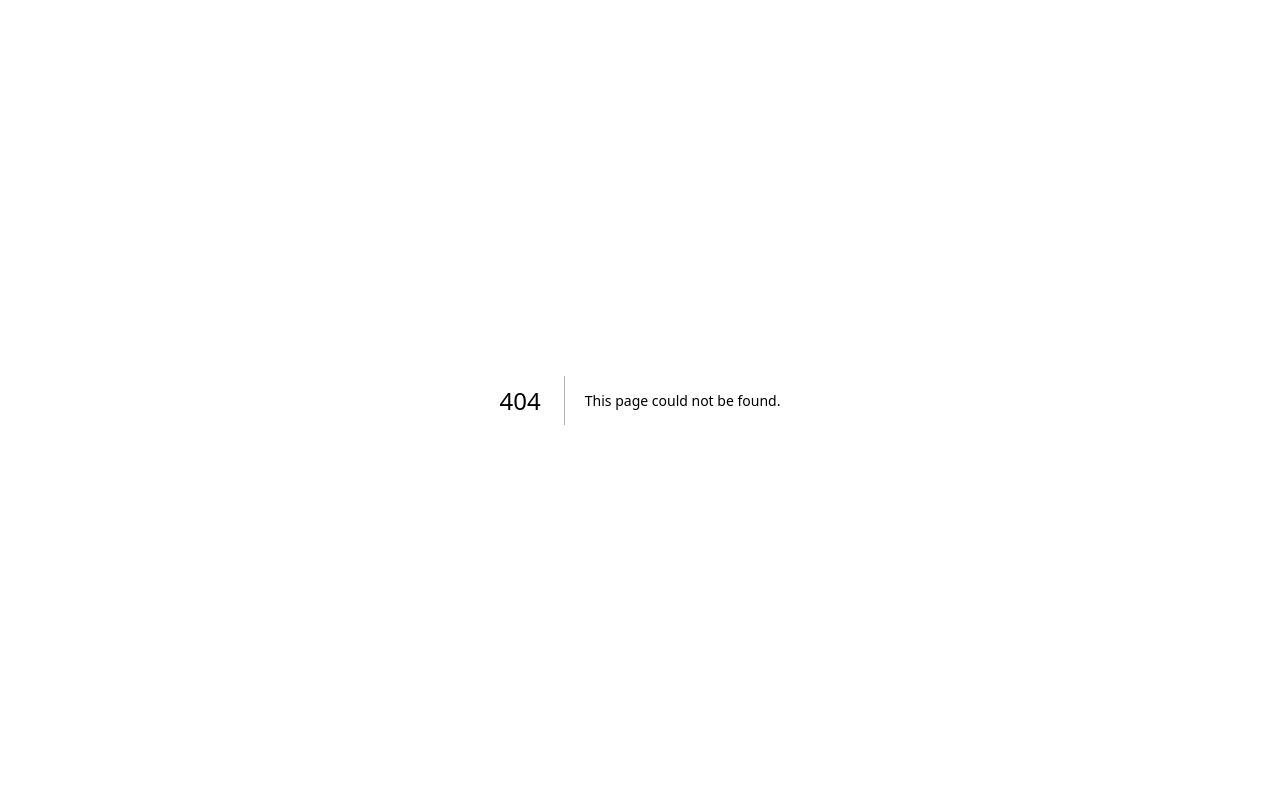
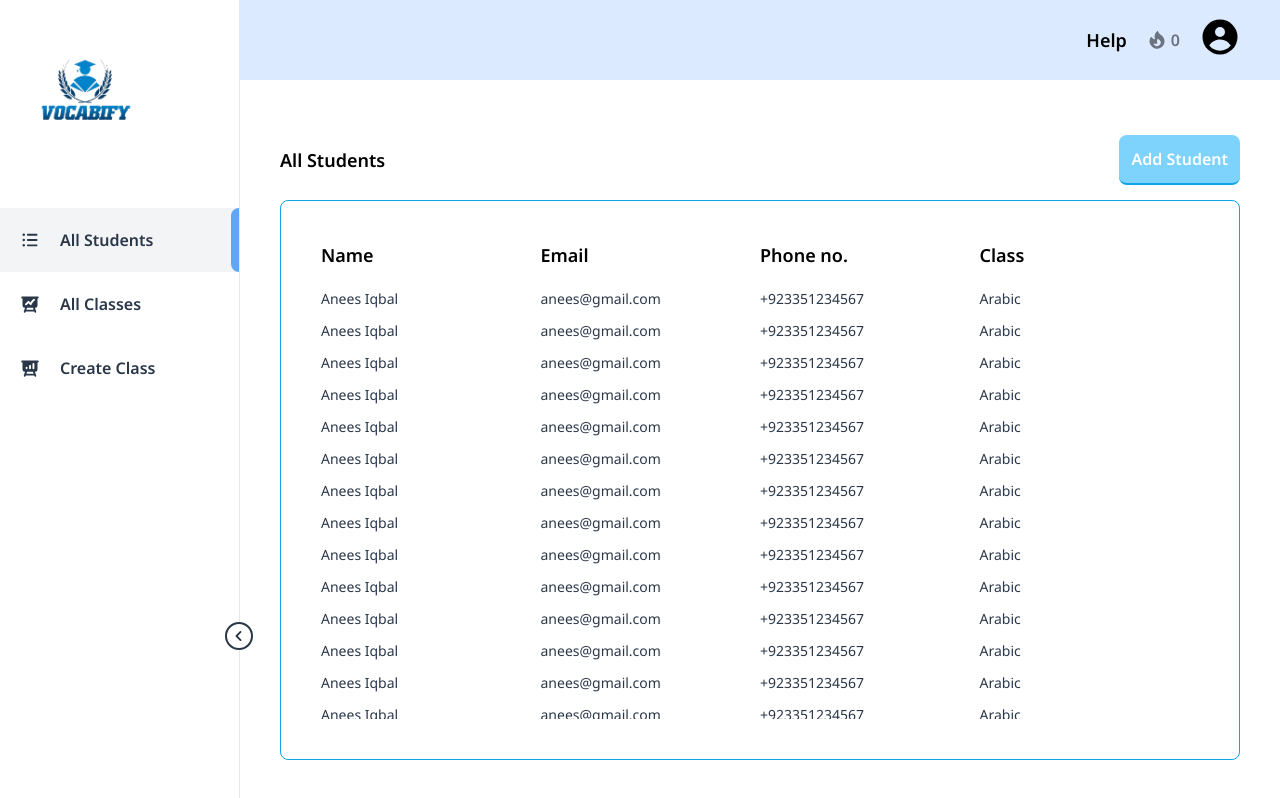
Before and after one commit to HarisShaikh97/language-learning-app, a Next.js app: page /teacher/all-students in a window 1280 px wide. Before the commit this address had no page. Built offline with nearby package versions, Linux system fonts and the light colour scheme.

Commit message:
Teacher dashboard

```diff
--- /dev/null
+++ b/app/teacher/add-student/page.js
@@ -0,0 +1,69 @@
+"use client"
+
+import { useState } from "react"
+import { MultiSelect } from "primereact/multiselect"
+import TeacherLayout from "@/components/teacher/layout/Layout"
+import "primereact/resources/themes/lara-light-indigo/theme.css"
+import "primereact/resources/primereact.min.css"
+import "primeicons/primeicons.css"
+
+export default function AddStudent() {
+	const [selectedClasses, setSelectedClasses] = useState([])
+
+	const options = [
+		{ label: "Arabic", value: "arabic" },
+		{ label: "English", value: "english" },
+		{ label: "Greek", value: "greek" }
+	]
+
+	return (
+		<TeacherLayout>
+			<div className="w-full flex-1 flex flex-col gap-10 p-10">
+				<p className="text-xl font-semibold">Add New Student</p>
+				<div className="w-full flex flex-col gap-10">
+					<div className="flex flex-row items-center justify-between">
+						<div className="h-12 w-[48.5%] px-5 border border-gray-300 rounded-lg flex justify-center">
+							<input
+								type="text"
+								placeholder="Enter Full Name"
+								className="w-full bg-transparent outline-none border-none"
+							/>
+						</div>
+						<div className="h-12 w-[48.5%] px-5 border border-gray-300 rounded-lg flex justify-center">
+							<input
+								type="text"
+								placeholder="Enter Email Address"
+								className="w-full bg-transparent outline-none border-none"
+							/>
+						</div>
+					</div>
+					<div className="flex flex-row items-center justify-between">
+						<div className="h-12 w-[48.5%] px-5 border border-gray-300 rounded-lg flex justify-center">
+							<input
+								type="text"
+								placeholder="Enter Phone Number"
+								className="w-full bg-transparent outline-none border-none"
+							/>
+						</div>
+						<MultiSelect
+							display="chip"
+							value={selectedClasses}
+							options={options}
+							onChange={(e) => setSelectedClasses(e.value)}
+							className="w-[48.5%] border border-gray-300 outline-none rounded-lg"
+							placeholder="Select Classes"
+						/>
+					</div>
+					<div className="h-20 w-full flex flex-row items-center justify-end gap-5">
+						<button className="h-12 w-40 flex items-center justify-center rounded-lg bg-sky-300 border-b-2 hover:border-b-4 border-sky-500 text-white font-semibold transform-gpu ease-in-out duration-150">
+							Save
+						</button>
+						<button className="h-12 w-40 flex items-center justify-center rounded-lg border border-b-2 hover:border-b-4 text-primary font-semibold border-primary transform-gpu ease-in-out duration-150">
+							Cancel
+						</button>
+					</div>
+				</div>
+			</div>
+		</TeacherLayout>
+	)
+}
--- /dev/null
+++ b/app/teacher/all-classes/page.js
@@ -0,0 +1,5 @@
+import TeacherLayout from "@/components/teacher/layout/Layout"
+
+export default function AllClasses() {
+	return <TeacherLayout>classes</TeacherLayout>
+}
--- /dev/null
+++ b/app/teacher/all-students/page.js
@@ -0,0 +1,228 @@
+import Link from "next/link"
+import TeacherLayout from "@/components/teacher/layout/Layout"
+
+export default function AllStudents() {
+	const data = [
+		{
+			id: 1,
+			name: "Anees Iqbal",
+			phone: "+923351234567",
+			email: "anees@gmail.com",
+			class: "Arabic"
+		},
+		{
+			id: 2,
+			name: "Anees Iqbal",
+			phone: "+923351234567",
+			email: "anees@gmail.com",
+			class: "Arabic"
+		},
+		{
+			id: 3,
+			name: "Anees Iqbal",
+			phone: "+923351234567",
+			email: "anees@gmail.com",
+			class: "Arabic"
+		},
+		{
+			id: 4,
+			name: "Anees Iqbal",
+			phone: "+923351234567",
+			email: "anees@gmail.com",
+			class: "Arabic"
+		},
+		{
+			id: 5,
+			name: "Anees Iqbal",
+			phone: "+923351234567",
+			email: "anees@gmail.com",
+			class: "Arabic"
+		},
+		{
+			id: 6,
+			name: "Anees Iqbal",
+			phone: "+923351234567",
+			email: "anees@gmail.com",
+			class: "Arabic"
+		},
+		{
+			id: 7,
+			name: "Anees Iqbal",
+			phone: "+923351234567",
+			email: "anees@gmail.com",
+			class: "Arabic"
+		},
+		{
+			id: 8,
+			name: "Anees Iqbal",
+			phone: "+923351234567",
+			email: "anees@gmail.com",
+			class: "Arabic"
+		},
+		{
+			id: 9,
+			name: "Anees Iqbal",
+			phone: "+923351234567",
+			email: "anees@gmail.com",
+			class: "Arabic"
+		},
+		{
+			id: 10,
+			name: "Anees Iqbal",
+			phone: "+923351234567",
+			email: "anees@gmail.com",
+			class: "Arabic"
+		},
+		{
+			id: 11,
+			name: "Anees Iqbal",
+			phone: "+923351234567",
+			email: "anees@gmail.com",
+			class: "Arabic"
+		},
+		{
+			id: 12,
+			name: "Anees Iqbal",
+			phone: "+923351234567",
+			email: "anees@gmail.com",
+			class: "Arabic"
+		},
+		{
+			id: 13,
+			name: "Anees Iqbal",
+			phone: "+923351234567",
+			email: "anees@gmail.com",
+			class: "Arabic"
+		},
+		{
+			id: 14,
+			name: "Anees Iqbal",
+			phone: "+923351234567",
+			email: "anees@gmail.com",
+			class: "Arabic"
+		},
+		{
+			id: 15,
+			name: "Anees Iqbal",
+			phone: "+923351234567",
+			email: "anees@gmail.com",
+			class: "Arabic"
+		},
+		{
+			id: 16,
+			name: "Anees Iqbal",
+			phone: "+923351234567",
+			email: "anees@gmail.com",
+			class: "Arabic"
+		},
+		{
+			id: 17,
+			name: "Anees Iqbal",
+			phone: "+923351234567",
+			email: "anees@gmail.com",
+			class: "Arabic"
+		},
+		{
+			id: 18,
+			name: "Anees Iqbal",
+			phone: "+923351234567",
+			email: "anees@gmail.com",
+			class: "Arabic"
+		},
+		{
+			id: 19,
+			name: "Anees Iqbal",
+			phone: "+923351234567",
+			email: "anees@gmail.com",
+			class: "Arabic"
+		},
+		{
+			id: 20,
+			name: "Anees Iqbal",
+			phone: "+923351234567",
+			email: "anees@gmail.com",
+			class: "Arabic"
+		},
+		{
+			id: 21,
+			name: "Anees Iqbal",
+			phone: "+923351234567",
+			email: "anees@gmail.com",
+			class: "Arabic"
+		},
+		{
+			id: 22,
+			name: "Anees Iqbal",
+			phone: "+923351234567",
+			email: "anees@gmail.com",
+			class: "Arabic"
+		},
+		{
+			id: 23,
+			name: "Anees Iqbal",
+			phone: "+923351234567",
+			email: "anees@gmail.com",
+			class: "Arabic"
+		},
+		{
+			id: 24,
+			name: "Anees Iqbal",
+			phone: "+923351234567",
+			email: "anees@gmail.com",
+			class: "Arabic"
+		},
+		{
+			id: 25,
+			name: "Anees Iqbal",
+			phone: "+923351234567",
+			email: "anees@gmail.com",
+			class: "Arabic"
+		},
+		{
+			id: 26,
+			name: "Anees Iqbal",
+			phone: "+923351234567",
+			email: "anees@gmail.com",
+			class: "Arabic"
+		}
+	]
+
+	return (
+		<TeacherLayout>
+			<div className="size-full flex flex-col p-10">
+				<div className="flex flex-row items-center justify-between h-20 w-full">
+					<p className="text-lg font-semibold">All Students</p>
+					<Link
+						href={"/teacher/add-student"}
+						className="p-3 rounded-lg bg-sky-300 border-b-2 hover:border-b-4 border-sky-500 text-white font-semibold transform-gpu ease-in-out duration-150"
+					>
+						Add Student
+					</Link>
+				</div>
+				<div className="w-full max-h-[70vh] flex-1 flex flex-col gap-5 rounded-lg border border-sky-500 p-10">
+					<div className="w-full grid grid-cols-4 text-lg font-semibold">
+						<p>Name</p>
+						<p>Email</p>
+						<p>Phone no.</p>
+						<p>Class</p>
+					</div>
+					<div className="size-full flex flex-col gap-3 overflow-y-auto scrollbar-none">
+						{data?.map((item, key) => {
+							return (
+								<div
+									className="w-full grid grid-cols-4 text-sm text-primary"
+									key={key}
+								>
+									<p>{item?.name}</p>
+									<p>{item?.email}</p>
+									<p>{item?.phone}</p>
+									<p>{item?.class}</p>
+								</div>
+							)
+						})}
+					</div>
+				</div>
+			</div>
+		</TeacherLayout>
+	)
+}
--- /dev/null
+++ b/app/teacher/create-class/page.js
@@ -0,0 +1,5 @@
+import TeacherLayout from "@/components/teacher/layout/Layout"
+
+export default function CreateClass() {
+	return <TeacherLayout>classes</TeacherLayout>
+}
--- a/app/teacher/home/page.js
+++ /dev/null
@@ -1,5 +0,0 @@
-import TeacherLayout from "@/components/teacher/layout/Layout"
-
-export default function Home() {
-    return <TeacherLayout>teacher</TeacherLayout>
-}
--- a/components/sidenav/SideNav.js
+++ b/components/sidenav/SideNav.js
@@ -97,7 +97,7 @@ export default function SideNav() {
 				{pathname === "/all-classes" ? (
 					<div className="flex flex-row items-center justify-between h-16 bg-gray-100">
 						<div className="flex flex-row lg:gap-5 items-center pl-5">
-							<PresentationChartLineIcon className="size-5 text-primary" />
+							<PresentationChartBarIcon className="size-5 text-primary" />
 							{!collapsed && (
 								<p className="hidden lg:flex text-lg text-primary font-semibold">
 									All Classes
--- a/components/teacher/sidenav/SideNav.js
+++ b/components/teacher/sidenav/SideNav.js
@@ -5,7 +5,9 @@ import Image from "next/image"
 import { usePathname } from "next/navigation"
 import Link from "next/link"
 import {
-    RectangleStackIcon,
+	ListBulletIcon,
+	PresentationChartLineIcon,
+	PresentationChartBarIcon,
 	ChevronLeftIcon,
 	ChevronRightIcon
 } from "@heroicons/react/16/solid"
@@ -41,13 +43,13 @@ export default function SideNav() {
 				className="pl-2 sm:pl-5"
 			/>
 			<div className="flex-1 flex flex-col">
-                {pathname === "/teacher/home" ? (
+				{pathname === "/teacher/all-students" ? (
 					<div className="flex flex-row items-center justify-between h-16 bg-gray-100">
 						<div className="flex flex-row sm:gap-5 items-center pl-5">
-                            <RectangleStackIcon className="size-5 text-primary" />
+							<ListBulletIcon className="size-5 text-primary" />
 							{!collapsed && (
-                                <p className="hidden sm:flex text-lg text-primary font-semibold">
-                                    Home
+								<p className="hidden sm:flex text-md text-primary font-semibold">
+									All Students
 								</p>
 							)}
 						</div>
@@ -55,13 +57,63 @@ export default function SideNav() {
 					</div>
 				) : (
 					<Link
-                        href={"/teacher/home"}
+						href={"/teacher/all-students"}
 						className="flex flex-row sm:gap-5 items-center h-16 pl-5 hover:bg-gray-50"
 					>
-                        <RectangleStackIcon className="size-5 text-primary" />
+						<ListBulletIcon className="size-5 text-primary" />
 						{!collapsed && (
-                            <p className="hidden sm:flex text-lg text-primary font-semibold">
-                                Home
+							<p className="hidden sm:flex text-md text-primary font-semibold">
+								All Students
+							</p>
+						)}
+					</Link>
+				)}
+				{pathname === "/teacher/all-classes" ? (
+					<div className="flex flex-row items-center justify-between h-16 bg-gray-100">
+						<div className="flex flex-row sm:gap-5 items-center pl-5">
+							<PresentationChartLineIcon className="size-5 text-primary" />
+							{!collapsed && (
+								<p className="hidden sm:flex text-md text-primary font-semibold">
+									All Classes
+								</p>
+							)}
+						</div>
+						<div className="h-full w-2 bg-blue-400 rounded-s-full" />
+					</div>
+				) : (
+					<Link
+						href={"/teacher/all-classes"}
+						className="flex flex-row sm:gap-5 items-center h-16 pl-5 hover:bg-gray-50"
+					>
+						<PresentationChartLineIcon className="size-5 text-primary" />
+						{!collapsed && (
+							<p className="hidden sm:flex text-md text-primary font-semibold">
+								All Classes
+							</p>
+						)}
+					</Link>
+				)}
+				{pathname === "/teacher/create-class" ? (
+					<div className="flex flex-row items-center justify-between h-16 bg-gray-100">
+						<div className="flex flex-row sm:gap-5 items-center pl-5">
+							<PresentationChartBarIcon className="size-5 text-primary" />
+							{!collapsed && (
+								<p className="hidden sm:flex text-md text-primary font-semibold">
+									Create Class
+								</p>
+							)}
+						</div>
+						<div className="h-full w-2 bg-blue-400 rounded-s-full" />
+					</div>
+				) : (
+					<Link
+						href={"/teacher/create-class"}
+						className="flex flex-row sm:gap-5 items-center h-16 pl-5 hover:bg-gray-50"
+					>
+						<PresentationChartBarIcon className="size-5 text-primary" />
+						{!collapsed && (
+							<p className="hidden sm:flex text-md text-primary font-semibold">
+								Create Class
 							</p>
 						)}
 					</Link>
--- a/package.json
+++ b/package.json
@@ -19,6 +19,8 @@
     "mongoose": "^8.2.1",
     "next": "14.1.1",
     "next-auth": "^4.24.7",
+    "primeicons": "^7.0.0",
+    "primereact": "^10.6.3",
     "react": "^18",
     "react-dom": "^18"
   },
```
Also changed, not shown: components/teacher/layout/Layout.js (indentation only), 2 other files (tests, documents, lock files or other folders). Lines whose indentation alone changed are shown as unchanged.
